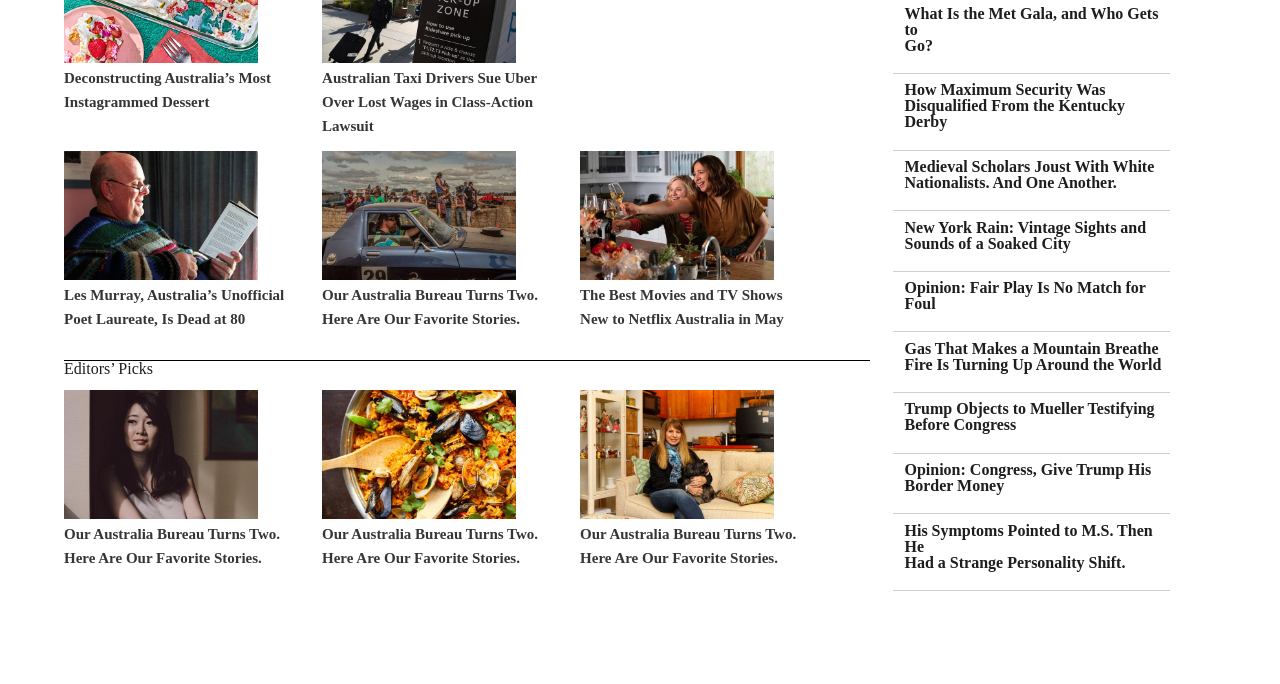
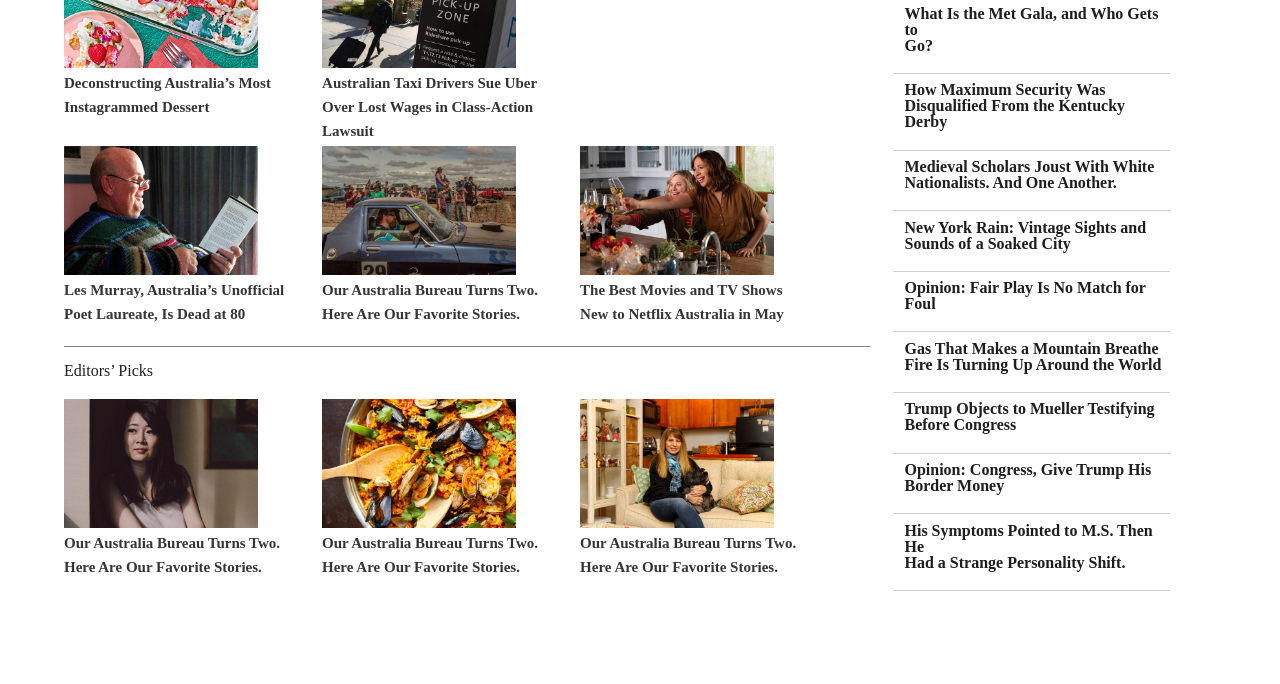
Before and after one commit to samgaco/Positioning-and-Floating-Elements, a plain HTML site: page index.html in a window 1280 px wide. Shown: the part 10770-11454 px from the top of the page. Drawn offline with Linux system fonts and the light colour scheme.

Commit message:
adjust the titles paddings

```diff
--- a/index.html
+++ b/index.html
@@ -372,13 +372,15 @@ Dr. Kovac has spent his career trying to read the secrets of these waves. He is
                 </p></div>
 
         </div>
+<div class='second-con'>
+        <h3 class='container-above-header' ><a href='#'><strong>Editors’ Picks</strong></a></h3>
+    <div class="in-container-below">
 
-    <div class="in-container-below">
-            <h3 class='container-above-header' ><a href='#'><strong>Editors’ Picks</strong></a></h3>
             <div class='above-container-child'><img class="cont-imgs" src="images/cont5.jpg"><p>Our Australia Bureau Turns Two. <br>Here Are Our Favorite Stories.</p></div>
             <div class='above-container-child'><img class="cont-imgs" src="images/cont6.jpg"><p>Our Australia Bureau Turns Two. <br>Here Are Our Favorite Stories.</p></div>
             <div class='above-container-child'><img class="cont-imgs" src="images/cont7.jpg"><p>Our Australia Bureau Turns Two. <br>Here Are Our Favorite Stories.</p></div>
 
+    </div>
     </div>
 
 </div>
--- a/style.css
+++ b/style.css
@@ -443,10 +443,7 @@ p{
 		flex-wrap:wrap;
 		margin-bottom: 2%;
 		padding-top: 2%;
-
 		flex-grow : 1;
-
-
 	}
 	.above-container-child{
 		width:32%;
@@ -465,8 +462,9 @@ p{
 		flex-direction:row;
 		flex-wrap:wrap;
 		margin-bottom: 2%;
-		flex-grow : 1;
-		border-top: 1px solid black;
+		padding-top: 2%;
+		flex-grow : 1;;
+
 
 	}
 	.below-container-child{
@@ -492,6 +490,21 @@ p{
 
 	}
 	.first-con {
+		padding-top:2%;
+		display: flex;
+		flex-direction:row ;
+
+		width:70%;
+
+		border-top: 1px solid grey;
+
+
+		flex-wrap: wrap;
+		float: left;
+		flex-grow : 1;
+		}
+		.second-con{
+		padding-top:2%;
 		display: flex;
 		flex-direction:row ;
 
@@ -517,9 +530,7 @@ p{
 	}
 
 
-	.container-above-header{
 
-	}
 
 
 	.nav-bar li{
```
Also changed, not shown: 1 other file.
